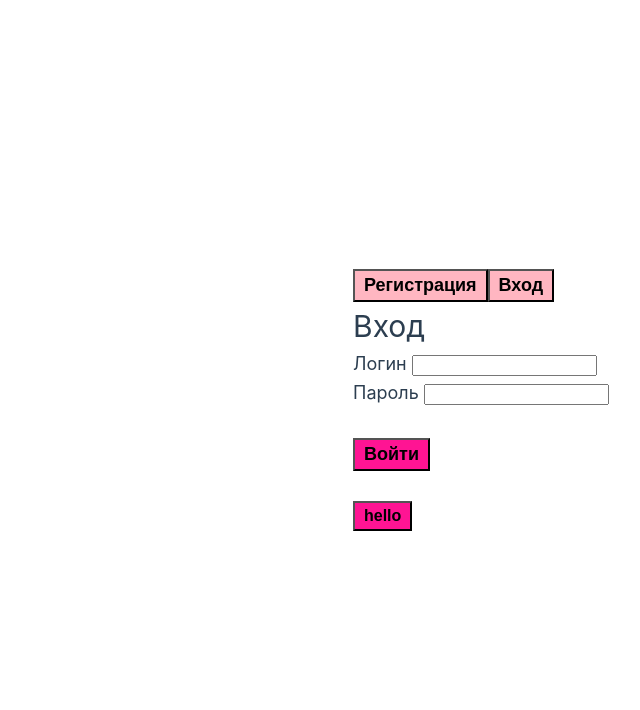
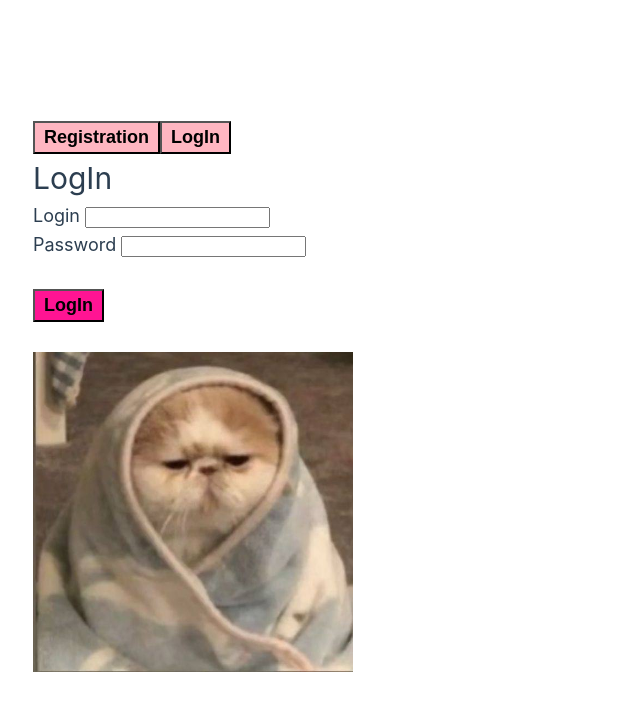
Before and after one commit to lenapochemy/is-lab1-front, a Vue app: page /#/ in a window 1280 px wide. Shown: the top 710 px of the page, without its empty margins (287-927 px from the left). Built offline with nearby package versions, Linux system fonts and the light colour scheme.

Commit message:
update users info and added cat pictures and some fixes

```diff
--- a/src/App.vue
+++ b/src/App.vue
@@ -25,20 +25,8 @@ export default {
 </script>
 
 <template>
-  <header>
-
-    <div class="wrapper">
-<!--      <Header v-bind="headerParams"/>-->
-<!--      <RegistrationComponent/>-->
-<!--      <test-component/>-->
-    </div>
-  </header>
-
-<!--  <router-view/>-->
-
   <main>
     <router-view/>
-<!--    <StartView/>-->
   </main>
 </template>
 
--- a/src/components/Header.vue
+++ b/src/components/Header.vue
@@ -1,19 +1,48 @@
 <script >
+import {api} from "@/axios.js";
+import {errorHandler} from "@/js/utils.js";
+
 export default {
   name: "Header",
-  props: {
-    title: String,
-    name: String,
-    group: String,
-    variant: String
+  data() {
+    return {
+      name: String,
+      role: String
+    }
+  },
+  mounted() {
+    this.name = localStorage.getItem("userLogin");
+    this.getRole();
+  },
+  methods:{
+    getRole(){
+      api.get("/user/admin/role")
+          .then(response => {
+            let role = response.data;
+            this.role = this.getRoleText(role);
+          })
+          .catch(error => {
+            errorHandler(error.response.status, "admin");
+          })
+    },
+    getRoleText(role){
+      switch (role){
+        case "APPROVED_ADMIN":
+          return "admin";
+        default:
+          return "user";
+      }
+    },
   }
 }
 </script>
 
 <template>
-  <div >
-    <h1 id="my_name">{{name}}, {{group}}</h1>
-    <h3 id="lab_work">{{title}}, вариант {{variant}}</h3>
+  <div>
+    <span class="my_name">Your login: </span>
+    <span class="data">{{name}}</span>
+    <span class="my_name"> and your role: </span>
+    <span class="data">{{role}}</span>
   </div>
 
 
@@ -35,13 +64,19 @@ h3 {
 }
 
 
-#my_name, #lab_work {
-  font-family: fantasy;
-  color: deeppink;
+.my_name, .data, #lab_work {
+  //font-family: fantasy;
+  //color: deeppink;
+  font-size: large;
+  font-weight: bold;
   //text-shadow: 2px 2px 2px black;
-  font-size: 3rem;
-  word-spacing: 4pt;
-  letter-spacing: 2pt;
+  //font-size: 3rem;
+  //word-spacing: 4pt;
+  //letter-spacing: 2pt;
+}
+
+.data{
+  color: blue;
 }
 
 #lab_work{
--- a/src/components/LogInComponent.vue
+++ b/src/components/LogInComponent.vue
@@ -1,22 +1,24 @@
 <template>
 
-  <h1>Вход</h1>
+  <h1>LogIn</h1>
   <form @submit.prevent="logIn">
     <div class="form-login">
-      <label for="login">Логин </label>
+      <label for="login">Login </label>
       <input type="text" id="login" name="login" v-model="logData.login" @change="validateLogin">
       <span class="error" id="filter_login_error"/>
     </div>
     <div>
-      <label for="password">Пароль </label>
+      <label for="password">Password </label>
       <input type="password" id="password" name="password" v-model="logData.password" @change="validatePassword">
       <span class="error" id="filter_password_error"/>
     </div>
-    <input class="but" type="submit" value="Войти">
+    <input class="but" type="submit" value="LogIn">
   </form>
   <span id="res_login"></span>
 
-
+  <div>
+    <img alt="cat picture" src="../assets/cat.jpg"/>
+  </div>
 </template>
 
 <script>
@@ -79,4 +81,8 @@ label{
   font-size: large;
 }
 
+img{
+  width: 320px;
+  height: 320px;
+}
 </style>
--- a/src/components/LogOutComponent.vue
+++ b/src/components/LogOutComponent.vue
@@ -18,9 +18,8 @@ export default {
 </script>
 
 <template>
-  <button id="out" class="but" @click.prevent="logout">Выйти</button>
-  <br>
-  <span id="logout"></span>
+  <button id="out" class="but" @click.prevent="logout">LogOut</button>
+
 </template>
 
 <style scoped>
@@ -31,6 +30,8 @@ export default {
   font-size: medium;
   //margin-top: 30px;
   //margin-bottom: 30px;
+  position: absolute;
+  right: 0;
 }
 .but:hover, .but:focus{
   background-color: mediumpurple;
--- a/src/components/RegistrationComponent.vue
+++ b/src/components/RegistrationComponent.vue
@@ -1,21 +1,23 @@
 <template>
 
-  <h1>Регистрация</h1>
+  <h1>Registration</h1>
   <form @submit.prevent="registration">
     <div>
-      <label for="login">Логин </label>
+      <label for="login">LogIn </label>
       <input type="text" id="login" name="login" v-model="regData.login" @change="validateLogin" >
       <span class="error" id="filter_login_error"/>
     </div>
     <div>
-      <label for="password">Пароль </label>
+      <label for="password">Password </label>
       <input type="password" id="password" name="password" v-model="regData.password" @change="validatePassword">
       <span class="error" id="filter_password_error"/>
     </div>
-    <input class="but" type="submit" value="Зарегистрироваться">
+    <input class="but" type="submit" value="Registration">
   </form>
   <p id="res_reg"></p>
-
+  <div>
+    <img alt="cat picture" src="../assets/cat2.jpg"/>
+  </div>
 </template>
 
 <script>
@@ -61,5 +63,20 @@ export default {
 </script>
 
 <style scoped>
+.but{
+  background-color: deeppink;
+  font-weight: bold;
+  padding: 4px 9px 4px;
+  font-size: large;
+  margin-top: 30px;
+  margin-bottom: 30px;
+}
+.but:hover, .but:focus{
+  background-color: lightpink;
+}
+
+label{
+  font-size: large;
+}
 
 </style>
--- a/src/components/SpaceComponent.vue
+++ b/src/components/SpaceComponent.vue
@@ -49,13 +49,10 @@ export default{
       filterMarineParam: '',
       inMarineFilter: false,
 
-      userLogin: '',
-
     }
   },
   mounted() {
     this.token = localStorage.getItem("userToken");
-    this.userLogin = localStorage.getItem("userLogin")
     this.getCoordinates();
     this.getChapters();
     this.getSpaceMarines();
@@ -336,6 +333,81 @@ export default{
 <template>
   <span id="res"/>
 
+  <p class="label">Space Marines:</p>
+  <p id="res_main_marine" class="error"></p>
+
+  <table border="1" id="space_marine_table">
+    <thead>
+    <th><input class="but"  type="submit" @click.prevent="getSpaceMarines('id')" value="ID"/></th>
+    <th><input class="but"  type="submit" @click.prevent="getSpaceMarines('name')" value="name"/></th>
+    <th><input class="but"  type="submit" @click.prevent="getSpaceMarines('coordinates')" value="coord id"/></th>
+    <th>coord X</th>
+    <th>coord Y</th>
+    <th><input class="but"  type="submit" @click.prevent="getSpaceMarines('creationDate')" value="date and time"/></th>
+    <th><input class="but"  type="submit" @click.prevent="getSpaceMarines('chapter')" value="chapter id"/></th>
+    <th>chapter name</th>
+    <th>chapter parent legion</th>
+    <th><input class="but"  type="submit" @click.prevent="getSpaceMarines('health')" value="health"/></th>
+    <th><input class="but"  type="submit" @click.prevent="getSpaceMarines('category')" value="category"/></th>
+    <th><input class="but"  type="submit" @click.prevent="getSpaceMarines('weaponType')" value="weapon type"/></th>
+    <th><input class="but"  type="submit" @click.prevent="getSpaceMarines('meleeWeapon')" value="melee weapon"/></th>
+    <th>owner</th>
+    </thead>
+    <tbody>
+    <tr v-for="marine in spaceMarines">
+      <td>{{marine.id}}</td>
+      <td>{{marine.name}}</td>
+      <td>{{marine.coordinates.id}}</td>
+      <td>{{marine.coordinates.x}}</td>
+      <td>{{marine.coordinates.y}}</td>
+      <td>{{marine.creationDate}}</td>
+      <td>{{marine.chapter.id}}</td>
+      <td>{{marine.chapter.name}}</td>
+      <td>{{marine.chapter.parentLegion}}</td>
+      <td>{{marine.health}}</td>
+      <td>{{marine.category}}</td>
+      <td>{{marine.weaponType}}</td>
+      <td>{{marine.meleeWeapon}}</td>
+      <td>{{marine.user.login}}</td>
+      <td v-if="check_marine_owner(marine.id)" >
+        <input class="but"  type="submit" @click.prevent="deleteSpaceMarine(marine.id)" value="delete"/>
+        <input class="but"  type="submit" @click.prevent="updateSpaceMarine(marine)" value="update"/>
+      </td>
+    </tr>
+    </tbody>
+  </table>
+
+  <div>
+    <span>Filter for space marines:</span>
+    <form>
+      <select v-model="filterMarineType" @change="validateMarineType">
+        <option value="name">name</option>
+        <option value="coord">coordinates id</option>
+        <option value="chapter">chapter id</option>
+        <option value="health">health</option>
+      </select>
+      <input type="text" v-model="filterMarineParam" @change="validateMarine"/>
+      <input class="but" type="submit" @click.prevent="filterSpaceMarine()" value="filter"/>
+
+      <span class="error" id="filter_marine_error"></span>
+      <span class="error" id="marine_error"></span>
+      <span class="error" id="name_error"></span>
+      <span class="error" id="coord_error"></span>
+      <span class="error" id="chapter_error"></span>
+      <span class="error" id="health_error"></span>
+      <span class="error" id="category_error"></span>
+
+    </form>
+    <input class="but" type="button" v-if="inMarineFilter" @click.prevent="getSpaceMarines()" value="delete filter"/>
+  </div>
+
+  <div>
+    <span>Page number {{currentMarinePage+1}}</span>
+    <input class="but"  type="submit" v-if="currentMarinePage > 0" @click.prevent="getPrevPageMarine" value="previous page"/>
+    <input class="but"  type="submit" v-if="currentMarinePage + 1 < totalMarinePages" @click.prevent="getNextPageMarine" value="next page"/>
+  </div>
+
+
   <p class="label">Coordinates:</p>
   <p id="res_main_coord" class="error"></p>
   <table border="1" id="coord_table" v-if="coords.length > 0">
@@ -429,71 +501,6 @@ export default{
   </div>
 
 
-  <p class="label">Space Marines:</p>
-  <p id="res_main_marine" class="error"></p>
-
-  <table border="1" id="space_marine_table">
-    <thead>
-    <th><input class="but"  type="submit" @click.prevent="getSpaceMarines('id')" value="ID"/></th>
-    <th><input class="but"  type="submit" @click.prevent="getSpaceMarines('name')" value="name"/></th>
-    <th><input class="but"  type="submit" @click.prevent="getSpaceMarines('coordinates')" value="coord id"/></th>
-    <th><input class="but"  type="submit" @click.prevent="getSpaceMarines('creationDate')" value="date and time"/></th>
-    <th><input class="but"  type="submit" @click.prevent="getSpaceMarines('chapter')" value="chapter id"/></th>
-    <th><input class="but"  type="submit" @click.prevent="getSpaceMarines('health')" value="health"/></th>
-    <th><input class="but"  type="submit" @click.prevent="getSpaceMarines('category')" value="category"/></th>
-    <th><input class="but"  type="submit" @click.prevent="getSpaceMarines('weaponType')" value="weapon type"/></th>
-    <th><input class="but"  type="submit" @click.prevent="getSpaceMarines('meleeWeapon')" value="melee weapon"/></th>
-    <th>owner</th>
-    </thead>
-    <tbody>
-    <tr v-for="marine in spaceMarines">
-      <td>{{marine.id}}</td>
-      <td>{{marine.name}}</td>
-      <td>{{marine.coordinates.id}}</td>
-      <td>{{marine.creationDate}}</td>
-      <td>{{marine.chapter.id}}</td>
-      <td>{{marine.health}}</td>
-      <td>{{marine.category}}</td>
-      <td>{{marine.weaponType}}</td>
-      <td>{{marine.meleeWeapon}}</td>
-      <td>{{marine.user.login}}</td>
-      <td v-if="check_marine_owner(marine.id)" >
-        <input class="but"  type="submit" @click.prevent="deleteSpaceMarine(marine.id)" value="delete"/>
-        <input class="but"  type="submit" @click.prevent="updateSpaceMarine(marine)" value="update"/>
-      </td>
-    </tr>
-    </tbody>
-  </table>
-
-  <div>
-    <span>Filter for space marines:</span>
-    <form>
-      <select v-model="filterMarineType" @change="validateMarineType">
-        <option value="name">name</option>
-        <option value="coord">coordinates id</option>
-        <option value="chapter">chapter id</option>
-        <option value="health">health</option>
-      </select>
-      <input type="text" v-model="filterMarineParam" @change="validateMarine"/>
-      <input class="but" type="submit" @click.prevent="filterSpaceMarine()" value="filter"/>
-
-      <span class="error" id="filter_marine_error"></span>
-      <span class="error" id="marine_error"></span>
-      <span class="error" id="name_error"></span>
-      <span class="error" id="coord_error"></span>
-      <span class="error" id="chapter_error"></span>
-      <span class="error" id="health_error"></span>
-      <span class="error" id="category_error"></span>
-
-    </form>
-    <input class="but" type="button" v-if="inMarineFilter" @click.prevent="getSpaceMarines()" value="delete filter"/>
-  </div>
-
-  <div>
-    <span>Page number {{currentMarinePage+1}}</span>
-    <input class="but"  type="submit" v-if="currentMarinePage > 0" @click.prevent="getPrevPageMarine" value="previous page"/>
-    <input class="but"  type="submit" v-if="currentMarinePage + 1 < totalMarinePages" @click.prevent="getNextPageMarine" value="next page"/>
-  </div>
 
 </template>
 
--- a/src/js/store.js
+++ b/src/js/store.js
@@ -3,7 +3,7 @@ import Vuex from 'vuex';
 const store = new Vuex.Store({
     state: {
         token: '',
-        admin: false,
+        login: '',
         // coords: null,
         // chapters: null,
         spaceMarines: null,
@@ -54,8 +54,8 @@ const store = new Vuex.Store({
         setToken(state, data){
             state.token = data;
         },
-        setAdmin(state, data){
-            state.admin = data;
+        setLogin(state, data){
+            state.login = data;
         },
     }
 })
--- a/src/views/Menu.vue
+++ b/src/views/Menu.vue
@@ -10,8 +10,10 @@ import AdminComponent from "@/components/AdminComponent.vue";
 import EditChapterComponent from "@/components/edit/EditChapterComponent.vue";
 import EditCoordComponent from "@/components/edit/EditCoordComponent.vue";
 import EditSpaceMarineComponent from "@/components/edit/EditSpaceMarineComponent.vue";
+import Header from "@/components/Header.vue";
 export default {
   components:{
+    Header,
     AdminComponent,
     SpaceComponent,
     LogOutComponent,
@@ -35,7 +37,7 @@ export default {
         {"value": "EditCoord", "name": "Coordinates editing info"},
         {"value": "EditSpaceMarine", "name": "Space marine editing info"}
       ],
-      currentButton: "Space",
+      currentButton: "Space"
     }
   },
   computed: {
@@ -49,10 +51,14 @@ export default {
 </script>
 
 <template>
+<header>
+  <Header/>
+  <br>
+  <LogOutComponent/>
+</header>
+<body>
+  <div>
 
-
-  <div>
-    <LogOutComponent/>
     <button
       v-for="button in buttons"
       v-bind:key="button"
@@ -61,7 +67,7 @@ export default {
     <component v-bind:is="currentButtonComponent"></component>
   </div>
   <br>
-
+  </body>
 
 </template>
 
--- a/src/views/StartView.vue
+++ b/src/views/StartView.vue
@@ -12,7 +12,7 @@ export default {
   },
   data(){
     return {
-      buttons: [{"value": "Registration", "name": "Регистрация"}, {"value": "LogIn", "name": "Вход"}],
+      buttons: [{"value": "Registration", "name": "Registration"}, {"value": "LogIn", "name": "LogIn"}],
       currentButton: "LogIn"
     }
   },
@@ -25,6 +25,7 @@ export default {
 </script>
 
 <template>
+
   <div class="start-item">
     <button
         v-for="button in buttons"
@@ -36,9 +37,7 @@ export default {
     </button>
     <component v-bind:is="currentButtonComponent"></component>
   </div>
-  <div>
-    <TestComponent/>
-  </div>
+
 </template>
 
 <style scoped>
```
Also changed, not shown: src/assets/cat.jpg (added), src/assets/cat2.jpg (added).
